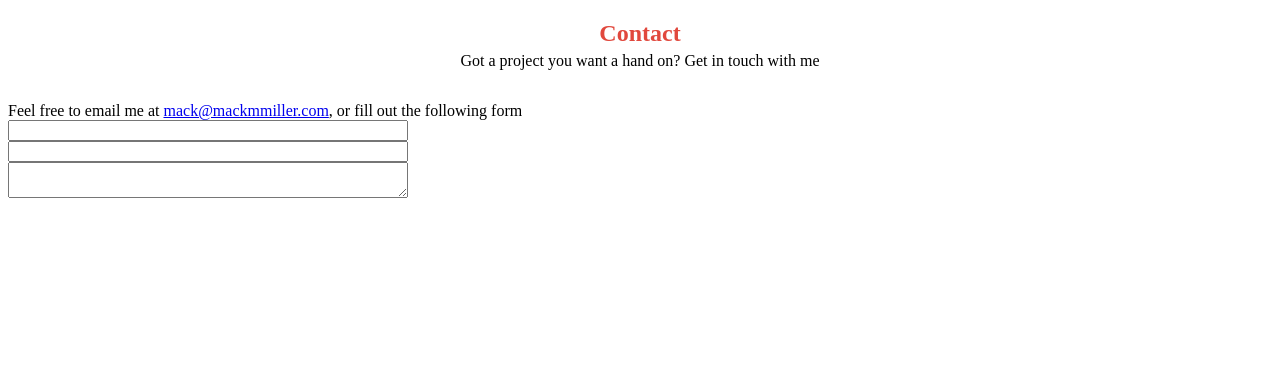
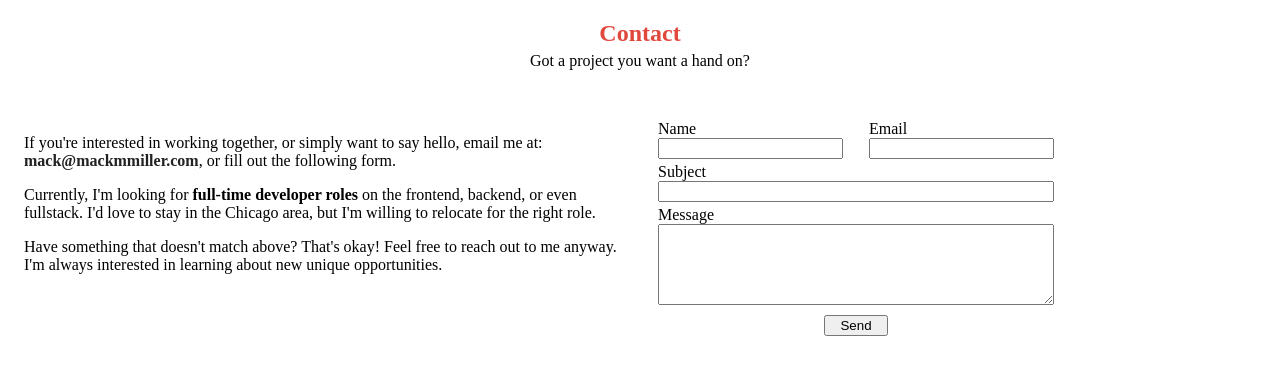
Before and after one commit to mackmmiller/mackmmiller, a Gatsby site: page /contact in a window 1280 px wide. Built offline with nearby package versions, Linux system fonts and the light colour scheme; Gatsby itself is replaced by a stand-in of ours.

Commit message:
added form

```diff
--- a/src/components/Code/Demo.js
+++ b/src/components/Code/Demo.js
@@ -6,4 +6,4 @@ const Project = ({ demo }) => {
     </article>
 }
 
-export default Project
+export default Project;
--- /dev/null
+++ b/src/components/Contact/Form.js
@@ -0,0 +1,56 @@
+import React, { Component } from 'react'
+import styled from 'styled-components'
+
+const Wrapper = styled.div`
+  form {
+    display: flex;
+    flex-direction: column;
+    max-width: 400px;
+    label {
+      display: flex;
+      flex-direction: column;
+      padding: 2px;
+    }
+    > div {
+      display: flex;
+      justify-content: space-between;
+    }
+  }
+  button {
+    width: 64px;
+    margin: 0.5rem auto;
+  }
+`
+
+const Form = () => (
+  <Wrapper>
+    <form
+      name="contact"
+      data-netlify="true"
+      data-netlify-honeypot="bot-field"
+      method="post"
+    >
+      <div>
+        <label htmlFor="name">
+          Name
+          <input name="name" id="name" type="text" autoComplete="name"/>
+        </label>
+        <label htmlFor="email">
+          Email
+          <input name="email" id="email" type="email" autoComplete="email"/>
+        </label>
+      </div>
+      <label htmlFor="subject">
+        Subject
+        <input name="subject" id="subject" type="text" />
+      </label>
+      <label htmlFor="message">
+        Message
+        <textarea name="message" id="message" type="text" rows="5" />
+      </label>
+      <button>Send</button>
+    </form>
+  </Wrapper>
+)
+
+export default Form
--- a/src/layouts/index.js
+++ b/src/layouts/index.js
@@ -11,7 +11,9 @@ const Content = styled.div`
   max-width: 1000px;
   margin: auto;
   padding: 100px 15px;
-`;
+  font-family: -apple-system, BlinkMacSystemFont, 'Segoe UI', Roboto, Oxygen,
+    Ubuntu, Cantarell, 'Open Sans', 'Helvetica Neue', sans-serif;
+`
 
 const TemplateWrapper = ({ children }) => (
   <div>
--- a/src/pages/blog.js
+++ b/src/pages/blog.js
@@ -8,7 +8,7 @@ const Blog = ({ data }) => (
   <div>
     <Label>
       <h2>Blog</h2>
-      <span>Where I write neat stuff about learning to code</span>
+      <span>Where I write neat stuff.</span>
     </Label>
     <div>
       {data.allContentfulBlogPost.edges.map(({ node }) => (
--- a/src/pages/code.js
+++ b/src/pages/code.js
@@ -15,7 +15,7 @@ const Code = ({ data }) => (
   <div>
     <Label>
       <h2>Code</h2>
-      <span>See my work and what I'm experimenting with</span>
+      <span>My work and what I'm experimenting with.</span>
     </Label>
     <Section>
       <h3>Projects</h3>
--- a/src/pages/contact.js
+++ b/src/pages/contact.js
@@ -1,32 +1,53 @@
-import React from 'react';
-import styled from 'styled-components';
+import React from 'react'
+import styled from 'styled-components'
 
-import Label from '../components/Label';
+import Label from '../components/Label'
+import Form from '../components/Contact/Form'
 
-const Form = styled.form`
+const Content = styled.div`
   display: flex;
-  flex-direction: column;
-  max-width: 400px;
-`;
+  > div {
+    width: 50%;
+    padding: 1rem;
+  }
+`
+
+const Mail = styled.a`
+  font-weight: bold;
+  color: #222222;
+  text-decoration: none;
+  &:hover {
+    text-decoration: underline;
+  }
+`
 
 const Contact = () => (
   <div>
     <Label>
       <h2>Contact</h2>
-      <span>Got a project you want a hand on? Get in touch with me</span>
+      <span>Got a project you want a hand on?</span>
     </Label>
-    <div>
-      <span>
-        Feel free to email me at{' '}
-        <a href="mailto:mack@mackmmiller.com">mack@mackmmiller.com</a>, or fill
-        out the following form
-      </span>
-      <Form action="">
-        <input type="text" />
-        <input type="text" />
-        <textarea type="text" />
-      </Form>
-    </div>
+    <Content>
+      <div>
+        <p>
+          If you're interested in working together, or simply want to say hello,
+          email me at:{' '}
+          <Mail href="mailto:mack@mackmmiller.com">mack@mackmmiller.com</Mail>,
+          or fill out the following form.
+        </p>
+        <p>
+          Currently, I'm looking for <strong>full-time developer roles</strong>{' '}
+          on the frontend, backend, or even fullstack. I'd love to stay in the
+          Chicago area, but I'm willing to relocate for the right role.
+        </p>
+        <p>
+          Have something that doesn't match above? That's okay! Feel free to
+          reach out to me anyway. I'm always interested in learning about new
+          unique opportunities.
+        </p>
+      </div>
+      <Form />
+    </Content>
   </div>
 )
 
```
Also changed, not shown: src/pages/index.js (+7 -10 lines).
